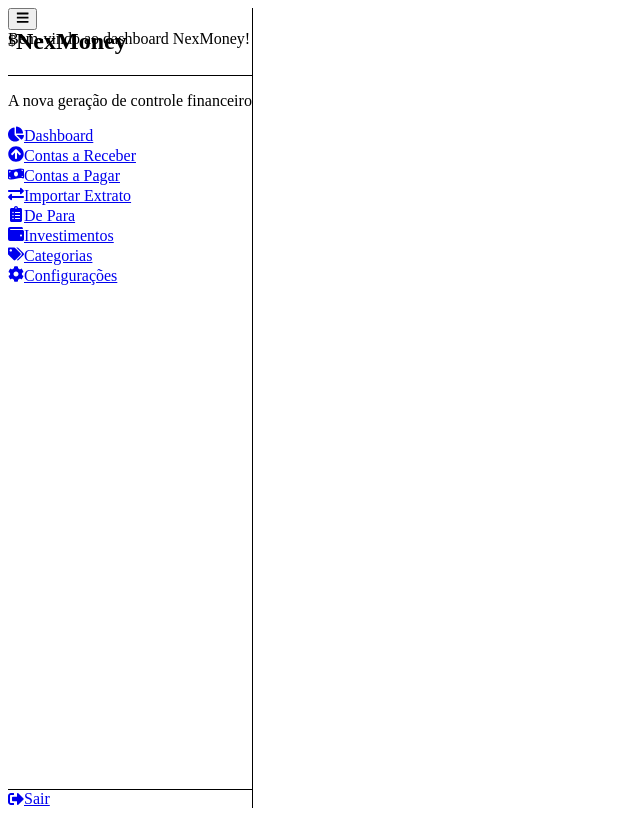
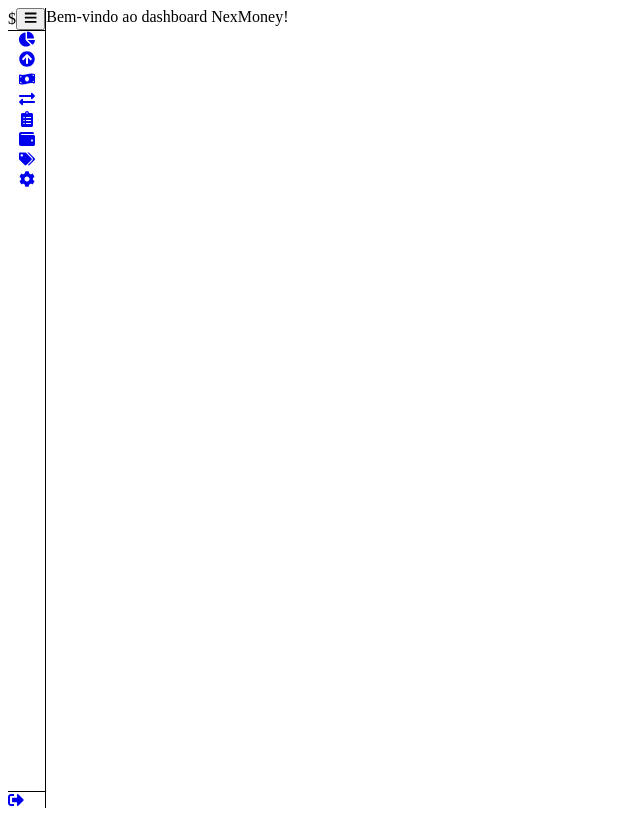
Before and after one commit to GabrielOgliari/NexMoney, a React (Vite) app in the folder Front/: page /dashboard in a window 1280 px wide. Shown: the whole page, without its empty margins (0-640 px from the left). Built offline with nearby package versions, Linux system fonts and the light colour scheme.

Commit message:
feat: ajuste de sidebar

```diff
--- a/Front/src/components/ui/sidebar.jsx
+++ b/Front/src/components/ui/sidebar.jsx
@@ -1,13 +1,14 @@
+// src/components/ui/sidebar.jsx
 import { NavLink } from "react-router-dom";
 import {
-  FaBars, FaChartPie, FaArrowCircleUp, FaMoneyBillWave,
+  FaChartPie, FaArrowCircleUp, FaMoneyBillWave,
   FaExchangeAlt, FaClipboardList, FaWallet,
-  FaTags, FaCog, FaSignOutAlt
+  FaTags, FaCog, FaSignOutAlt, FaBars
 } from "react-icons/fa";
 import { useSidebar } from "../../context/sidebar_context";
 
 export const Sidebar = () => {
-  const { collapsed, toggleSidebar, closeSidebar } = useSidebar();
+  const { collapsed, toggleSidebar } = useSidebar();
 
   const navItems = [
     { label: "Dashboard", icon: <FaChartPie />, to: "/dashboard" },
@@ -21,35 +22,22 @@
   ];
 
   return (
-    <>
-      {/* Overlay mobile */}
-      {!collapsed && (
-        <div
-          className="fixed inset-0 bg-black/50 z-40 sm:hidden"
-          onClick={closeSidebar}
-        />
-      )}
-
     <aside
-        className={`
-          h-screen z-50 flex flex-col justify-between
-          transition-all duration-300
-          bg-sidebar text-sidebar-foreground border-r border-sidebar-border
-          ${collapsed ? 'w-16' : 'w-64'}
-          ${collapsed ? 'sm:relative' : 'fixed sm:relative'}
-          top-0 left-0
+      className={`h-screen flex flex-col justify-between transition-all duration-300
+        bg-card text-card-foreground border-r border-border
+        ${collapsed ? "w-16" : "w-64"}
       `}
     >
       <div>
         {/* Header */}
-          <div className="flex items-center justify-between p-4 border-b border-sidebar-border">
+        <div className="flex items-center justify-between p-4 border-b border-border">
           <div className="flex items-center gap-2">
-              <span className="text-sidebar-primary text-2xl font-bold">$</span>
-              {!collapsed && <h1 className="text-lg font-bold">NexMoney</h1>}
+            <span className="text-primary text-2xl font-bold">$</span>
+            {!collapsed && <h1 className="text-lg font-bold whitespace-nowrap">NexMoney</h1>}
           </div>
           <button
             onClick={toggleSidebar}
-              className="hidden sm:block text-sidebar-foreground hover:text-sidebar-primary"
+            className="text-muted-foreground hover:text-primary transition-colors"
           >
             <FaBars />
           </button>
@@ -67,13 +55,14 @@
             <NavLink
               key={to}
               to={to}
-                onClick={closeSidebar}
               className={({ isActive }) =>
-                  `flex items-center gap-3 px-4 py-2 rounded-md transition-colors text-sm
-                   ${collapsed ? 'justify-center' : ''}
-                   ${isActive
-                     ? 'bg-sidebar-accent text-sidebar-accent-foreground'
-                     : 'hover:bg-sidebar-accent'}`
+                `flex items-center gap-3 px-4 py-2 rounded-md transition-colors text-sm ${
+                  collapsed ? "justify-center" : ""
+                } ${
+                  isActive
+                    ? "bg-accent text-accent-foreground"
+                    : "hover:bg-muted"
+                }`
               }
             >
               <span className="text-lg">{icon}</span>
@@ -84,10 +73,9 @@
       </div>
 
       {/* Footer */}
-        <div className="p-4 border-t border-sidebar-border">
+      <div className="p-4 border-t border-border">
         <NavLink
           to="/sair"
-            onClick={closeSidebar}
           className="flex items-center gap-3 text-destructive hover:text-destructive-foreground transition-colors"
         >
           <FaSignOutAlt className="text-lg" />
@@ -95,6 +83,5 @@
         </NavLink>
       </div>
     </aside>
-    </>
   );
 };
--- a/Front/src/context/sidebar_context.jsx
+++ b/Front/src/context/sidebar_context.jsx
@@ -1,3 +1,4 @@
+// src/context/sidebar_context.jsx
 import { createContext, useContext, useState, useEffect } from "react";
 
 const SidebarContext = createContext();
@@ -6,14 +7,15 @@
 
 export const SidebarProvider = ({ children }) => {
   const [collapsed, setCollapsed] = useState(() => {
-    return localStorage.getItem("sidebar-collapsed") === "true";
+    const stored = localStorage.getItem("sidebar-collapsed");
+    return stored === null ? true : stored === "true";
   });
 
   useEffect(() => {
     localStorage.setItem("sidebar-collapsed", collapsed);
   }, [collapsed]);
 
-  const toggleSidebar = () => setCollapsed(prev => !prev);
+  const toggleSidebar = () => setCollapsed((prev) => !prev);
   const closeSidebar = () => setCollapsed(true);
   const openSidebar = () => setCollapsed(false);
 
--- a/Front/src/layouts/main_layout.jsx
+++ b/Front/src/layouts/main_layout.jsx
@@ -47,31 +47,15 @@
   //     </main>
   //   </div>
   // );
-  const { openSidebar } = useSidebar();
+
 
 
   return (
     <div className="flex min-h-screen bg-background text-foreground">
-      {/* Sidebar (fica fixa na esquerda) */}
       <Sidebar />
-
-      {/* Área de conteúdo principal */}
-      <div className="flex-1 min-h-screen flex flex-col">
-        {/* Header (botão hamburguer somente em mobile) */}
-        <header className="sm:hidden p-4">
-          <button
-            onClick={openSidebar}
-            className="p-2 text-xl text-sidebar-foreground bg-sidebar-accent rounded-md shadow-sm hover:bg-sidebar-primary"
-          >
-            <FaBars />
-          </button>
-        </header>
-
-        {/* Conteúdo renderizado dinamicamente */}
-        <main className="flex-1 p-4 sm:p-6 overflow-y-auto">
-          <Outlet />
-        </main>
-      </div>
+      <main className="flex-1 p-6 overflow-y-auto">
+        <Outlet />
+      </main>
     </div>
   );
 }
```
Lines whose indentation alone changed are shown as unchanged.
